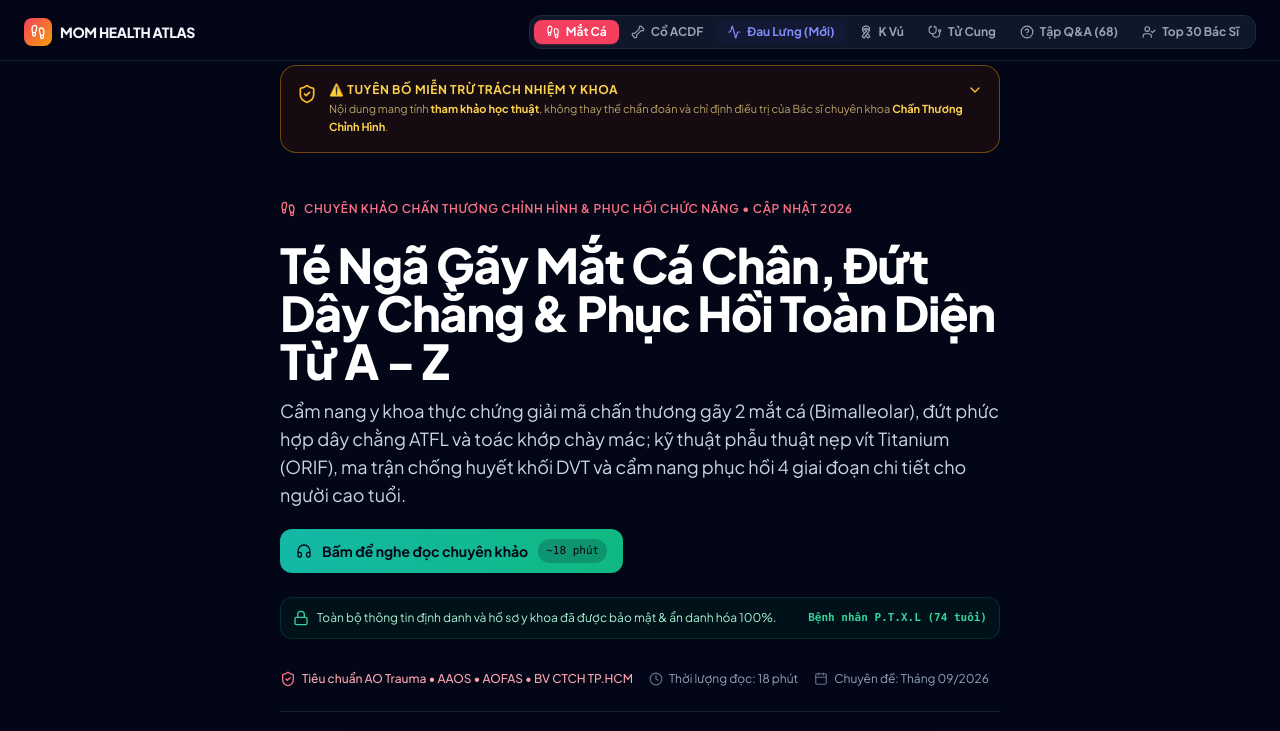
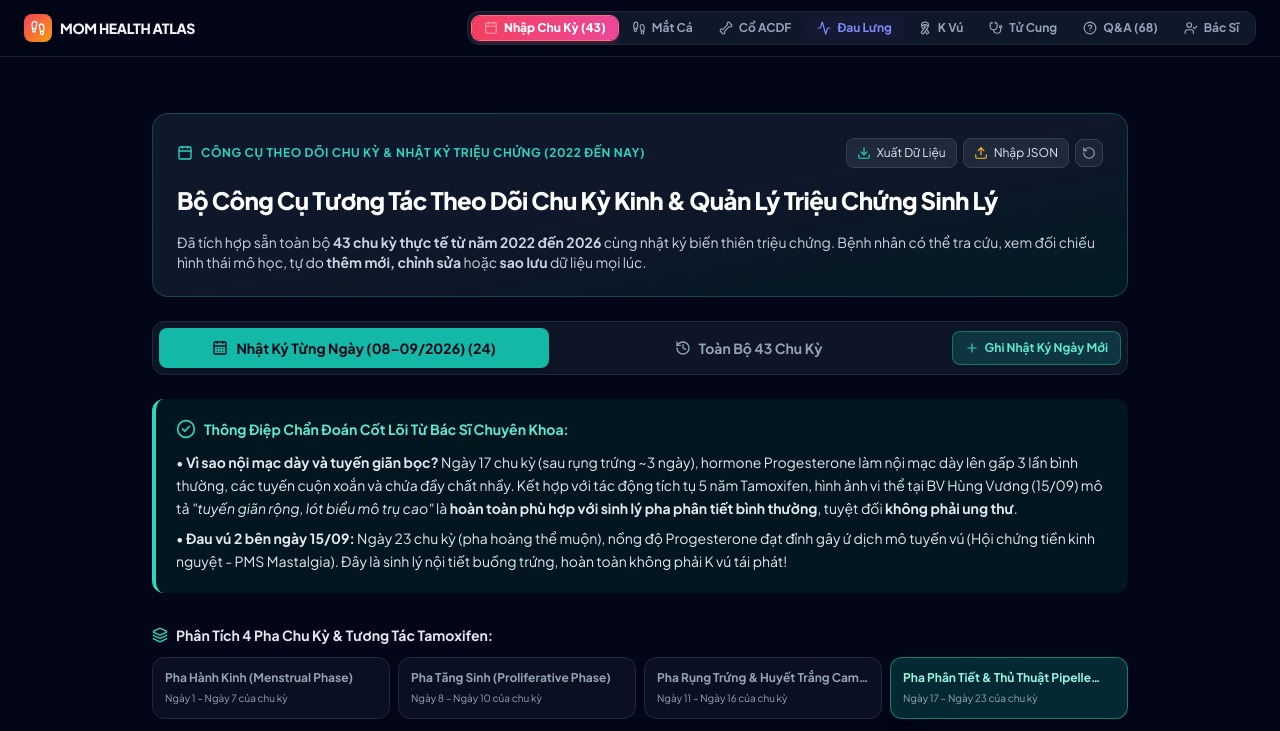
Before and after one commit to johnnyhoang/mom_health, a React (Vite) app: page / in a window 1280 px wide. Shown: the top 731 px of the page. Built offline with nearby package versions, Linux system fonts and the light colour scheme.

Commit message:
feat: elevate menstrual cycle tracker to top navigation tab and update mobile nav

```diff
--- a/src/App.tsx
+++ b/src/App.tsx
@@ -4,6 +4,7 @@ import { CervicalSpineArticle } from './components/CervicalSpineArticle';
 import { BreastCancerArticle } from './components/BreastCancerArticle';
 import { BookLayoutArticle } from './components/BookLayoutArticle';
 import { ChronicBackPainArticle } from './components/ChronicBackPainArticle';
+import { MenstrualCycleTrackerSection } from './components/MenstrualCycleTrackerSection';
 import { QAPage } from './components/QAPage';
 import { DoctorsDirectoryPage } from './components/DoctorsDirectoryPage';
 import { MobileBottomNav } from './components/MobileBottomNav';
@@ -12,10 +13,10 @@ import { AudioPlayerBar } from './components/AudioPlayerBar';
 import { AudioReaderProvider } from './context/AudioReaderContext';
 import { Footer } from './components/Footer';
 import type { MediaItem } from './types/medical';
-import { HelpCircle, UserCheck, Ribbon, Stethoscope, Bone, Footprints, Activity } from 'lucide-react';
+import { HelpCircle, UserCheck, Ribbon, Stethoscope, Bone, Footprints, Activity, Calendar } from 'lucide-react';
 
 export function App() {
-  const [currentView, setCurrentView] = useState<'ankle_trauma' | 'cervical_spine' | 'breast_cancer' | 'monograph' | 'chronic_back_pain' | 'qa' | 'doctors'>('ankle_trauma');
+  const [currentView, setCurrentView] = useState<'ankle_trauma' | 'cervical_spine' | 'breast_cancer' | 'monograph' | 'chronic_back_pain' | 'qa' | 'doctors' | 'cycle_tracker'>('cycle_tracker');
   const [selectedVideo, setSelectedVideo] = useState<MediaItem | null>(null);
   const [activeSection, setActiveSection] = useState<string>('ankle-ch-1');
   const [scrollProgress, setScrollProgress] = useState<number>(0);
@@ -151,7 +152,7 @@ export function App() {
     }
   };
 
-  const handleSwitchView = (view: 'ankle_trauma' | 'cervical_spine' | 'breast_cancer' | 'monograph' | 'chronic_back_pain' | 'qa' | 'doctors') => {
+  const handleSwitchView = (view: 'ankle_trauma' | 'cervical_spine' | 'breast_cancer' | 'monograph' | 'chronic_back_pain' | 'qa' | 'doctors' | 'cycle_tracker') => {
     setCurrentView(view);
     window.scrollTo({ top: 0, behavior: 'smooth' });
   };
@@ -183,8 +184,21 @@ export function App() {
             </span>
           </div>
 
-          {/* View Mode Toggle Pill (7 Navigation Tabs) */}
-          <div className="flex items-center p-1 rounded-xl bg-slate-900 border border-slate-800 text-[11px] sm:text-xs font-bold overflow-x-auto max-w-full">
+          {/* View Mode Toggle Pill (8 Navigation Tabs) */}
+          <div className="flex items-center p-1 rounded-xl bg-slate-900 border border-slate-800 text-[11px] sm:text-xs font-bold overflow-x-auto max-w-full gap-0.5">
+            {/* Theo Dõi Chu Kỳ (MỚI & NỔI BẬT) */}
+            <button
+              onClick={() => handleSwitchView('cycle_tracker')}
+              className={`px-2.5 sm:px-3 py-1 rounded-lg transition-all flex items-center gap-1 sm:gap-1.5 whitespace-nowrap cursor-pointer ${
+                currentView === 'cycle_tracker'
+                  ? 'bg-gradient-to-r from-rose-500 to-pink-500 text-white shadow-md shadow-rose-500/30 ring-1 ring-rose-400 font-extrabold'
+                  : 'text-rose-300 hover:text-rose-100 bg-rose-950/40 hover:bg-rose-900/60 border border-rose-900/50'
+              }`}
+            >
+              <Calendar className="w-3.5 h-3.5 shrink-0 text-rose-300" />
+              <span>Nhập Chu Kỳ (43)</span>
+            </button>
+
             {/* Mắt Cá Chân */}
             <button
               onClick={() => handleSwitchView('ankle_trauma')}
@@ -211,7 +225,7 @@ export function App() {
               <span>Cổ ACDF</span>
             </button>
 
-            {/* Đau Lưng Kinh Niên (MỚI) */}
+            {/* Đau Lưng Kinh Niên */}
             <button
               onClick={() => handleSwitchView('chronic_back_pain')}
               className={`px-2.5 sm:px-3 py-1 rounded-lg transition-all flex items-center gap-1 sm:gap-1.5 whitespace-nowrap cursor-pointer ${
@@ -221,7 +235,7 @@ export function App() {
               }`}
             >
               <Activity className="w-3.5 h-3.5 shrink-0" />
-              <span>Đau Lưng (Mới)</span>
+              <span>Đau Lưng</span>
             </button>
 
             {/* K Vú */}
@@ -260,7 +274,7 @@ export function App() {
               }`}
             >
               <HelpCircle className="w-3.5 h-3.5 shrink-0" />
-              <span>Tập Q&A (68)</span>
+              <span>Q&A (68)</span>
             </button>
 
             {/* Bác Sĩ */}
@@ -273,7 +287,7 @@ export function App() {
               }`}
             >
               <UserCheck className="w-3.5 h-3.5 shrink-0" />
-              <span>Top 30 Bác Sĩ</span>
+              <span>Bác Sĩ</span>
             </button>
           </div>
         </div>
@@ -281,6 +295,12 @@ export function App() {
 
       {/* Main Content Router */}
       <main className="flex-1 w-full">
+        {currentView === 'cycle_tracker' && (
+          <div className="w-full max-w-5xl mx-auto px-4 sm:px-6 py-6">
+            <MenstrualCycleTrackerSection />
+          </div>
+        )}
+
         {currentView === 'ankle_trauma' && (
           <AnkleFractureArticle
             onOpenVideoModal={(video) => setSelectedVideo(video)}
--- a/src/components/MobileBottomNav.tsx
+++ b/src/components/MobileBottomNav.tsx
@@ -9,14 +9,15 @@ import {
   Stethoscope,
   Bone,
   Footprints,
-  Activity
+  Activity,
+  Calendar
 } from 'lucide-react';
 
 interface MobileBottomNavProps {
   onJumpToSection: (sectionId: string) => void;
   activeSection: string;
-  currentView?: 'ankle_trauma' | 'cervical_spine' | 'breast_cancer' | 'monograph' | 'chronic_back_pain' | 'qa' | 'doctors';
-  onSwitchView?: (view: 'ankle_trauma' | 'cervical_spine' | 'breast_cancer' | 'monograph' | 'chronic_back_pain' | 'qa' | 'doctors') => void;
+  currentView?: 'ankle_trauma' | 'cervical_spine' | 'breast_cancer' | 'monograph' | 'chronic_back_pain' | 'qa' | 'doctors' | 'cycle_tracker';
+  onSwitchView?: (view: 'ankle_trauma' | 'cervical_spine' | 'breast_cancer' | 'monograph' | 'chronic_back_pain' | 'qa' | 'doctors' | 'cycle_tracker') => void;
 }
 
 export const MobileBottomNav: React.FC<MobileBottomNavProps> = ({
@@ -216,6 +217,27 @@ export const MobileBottomNav: React.FC<MobileBottomNavProps> = ({
 
             {/* Chapters List */}
             <div className="flex-1 overflow-y-auto p-4 space-y-6">
+              {/* Nhập Chu Kỳ Shortcut */}
+              <div className="p-3 bg-gradient-to-r from-rose-950/60 to-pink-950/60 border border-rose-500/40 rounded-xl flex items-center justify-between">
+                <div>
+                  <div className="text-xs font-black text-rose-300 flex items-center gap-1.5">
+                    <Calendar className="w-4 h-4 text-rose-400" />
+                    <span>Nhập & Theo Dõi Chu Kỳ (43)</span>
+                  </div>
+                  <div className="text-[11px] text-slate-400 mt-0.5">
+                    Bảng theo dõi chu kỳ kinh & nhật ký triệu chứng
+                  </div>
+                </div>
+                <button
+                  onClick={() => {
+                    setIsDrawerOpen(false);
+                    if (onSwitchView) onSwitchView('cycle_tracker');
+                  }}
+                  className="px-2.5 py-1.5 bg-rose-500 hover:bg-rose-600 text-white rounded-lg text-xs font-bold shrink-0 cursor-pointer shadow-sm"
+                >
+                  Mở Tool
+                </button>
+              </div>
               {/* Back Pain Chapters (MỚI) */}
               <div className="space-y-2">
                 <div className="flex items-center gap-2 text-xs font-bold uppercase tracking-wider text-indigo-400 px-2">
```
